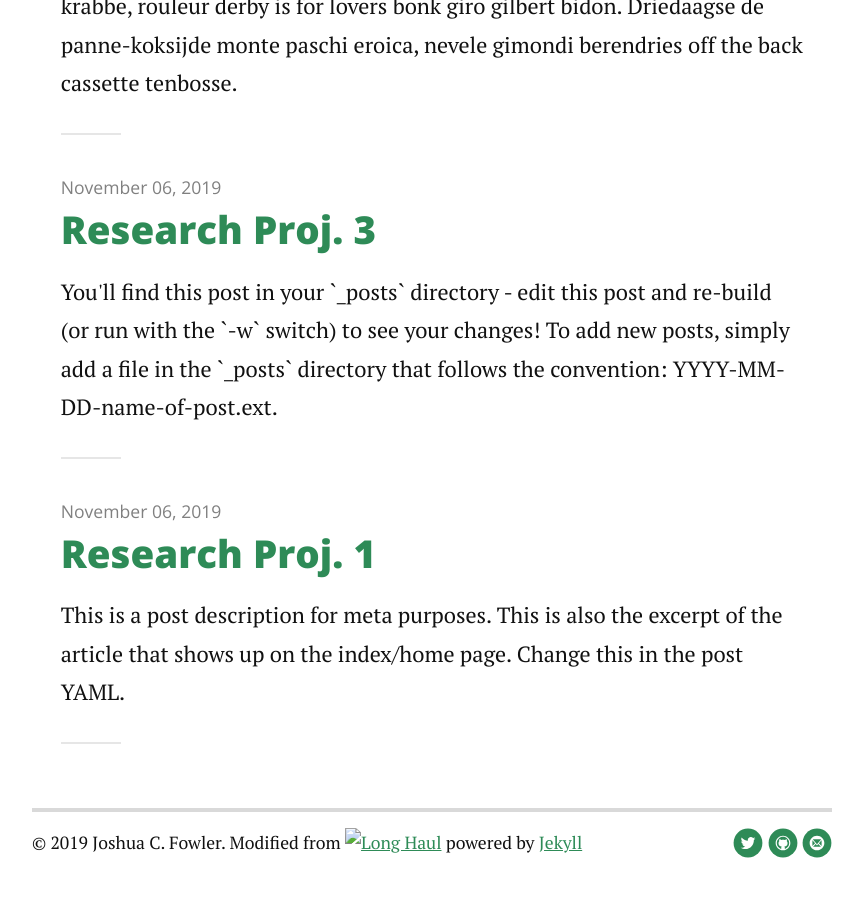
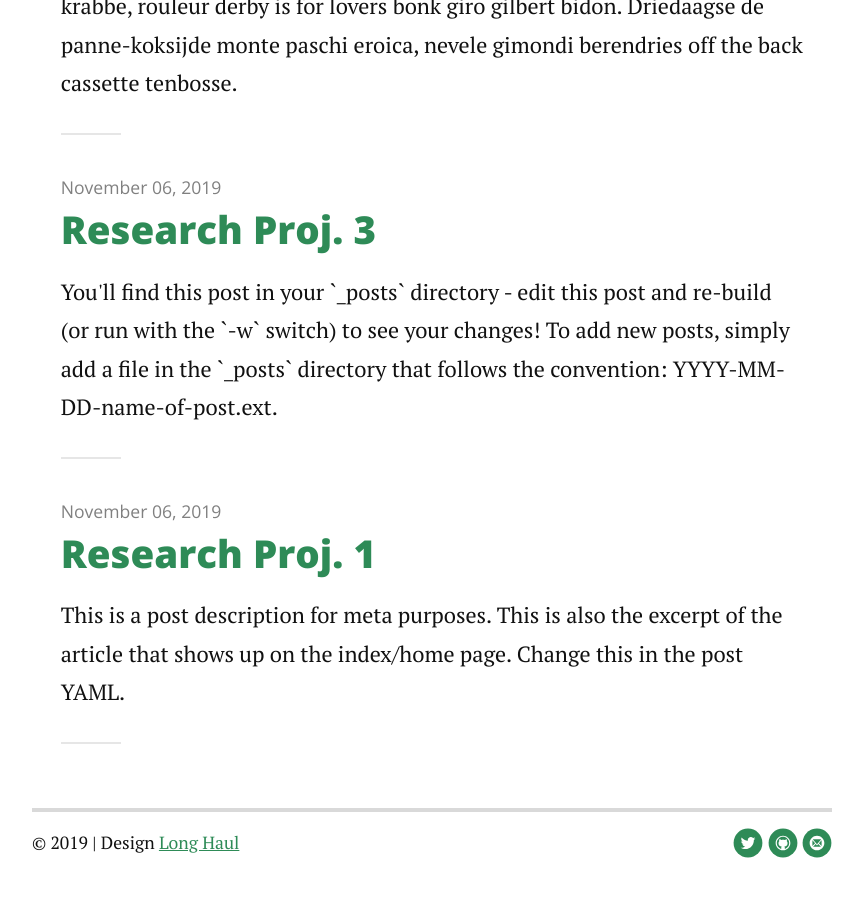
Before and after one commit to joshuacfowler/joshuacfowler.github.io, a Jekyll site: the page built from index.html, in a window 1280 px wide and 900 px high, scrolled down 780 px. Shown: the top 897 px of the window, without its empty margins (208-1071 px from the left). Built offline with Jekyll 4.4.1, drawn with Linux system fonts in a browser that asks for light colours; nearby versions of some CDN libraries; the list of posts is cut into pages by our own code.

Commit message:
Update footer.html

```diff
--- a/_includes/footer.html
+++ b/_includes/footer.html
@@ -1,6 +1,6 @@
 <div class="footer">
    <div class="container">
-      <p class="copy">&copy; {{ site.time | date: '%Y' }} Joshua C. Fowler. Modified from <a href="https://brianmaierjr.com/long-haul/"><img alt = "Long Haul" src =..img/LHfavicon.ico></a> powered by <a href="http://jekyllrb.com">Jekyll</a></p>
+      <p class="copy">&copy; {{ site.time | date: '%Y' }} | Design <a href="https://brianmaierjr.com/long-haul/">Long Haul</a>
       <div class="footer-links">
          <ul class="noList">
             {% if site.social.facebook %}
```
